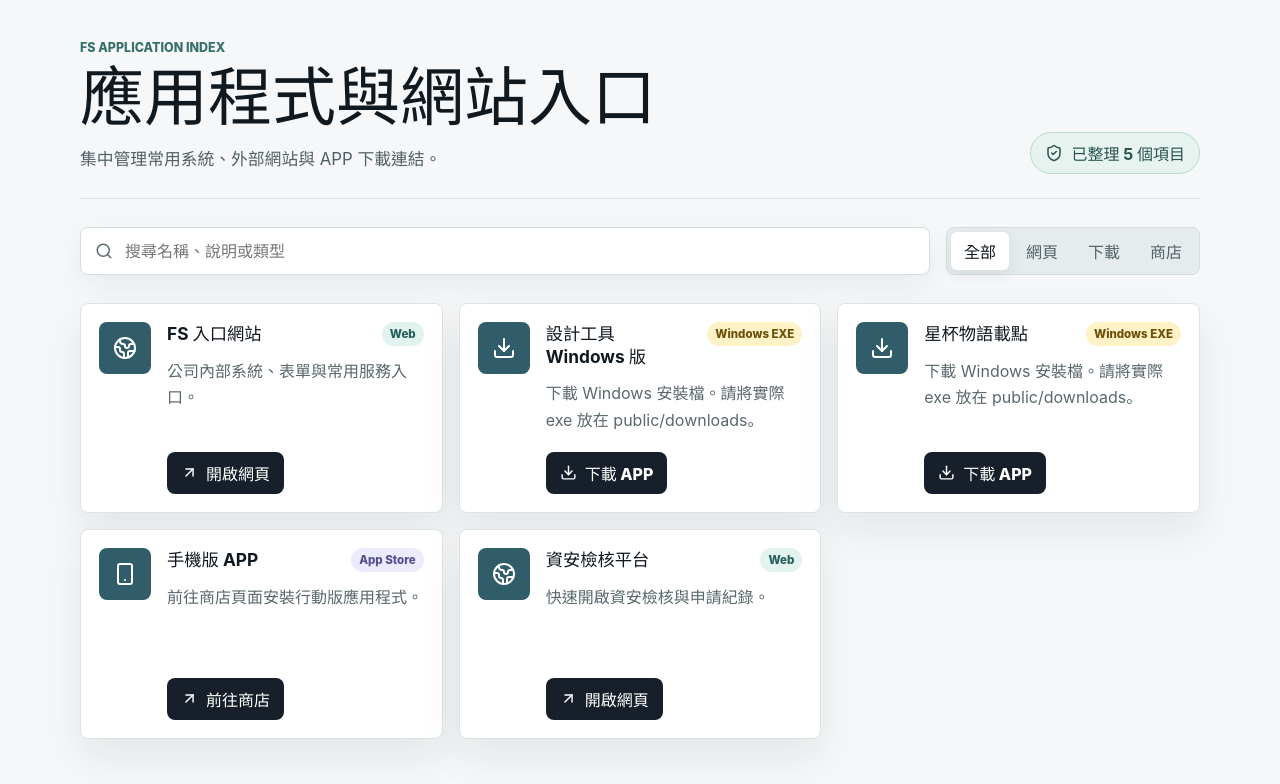
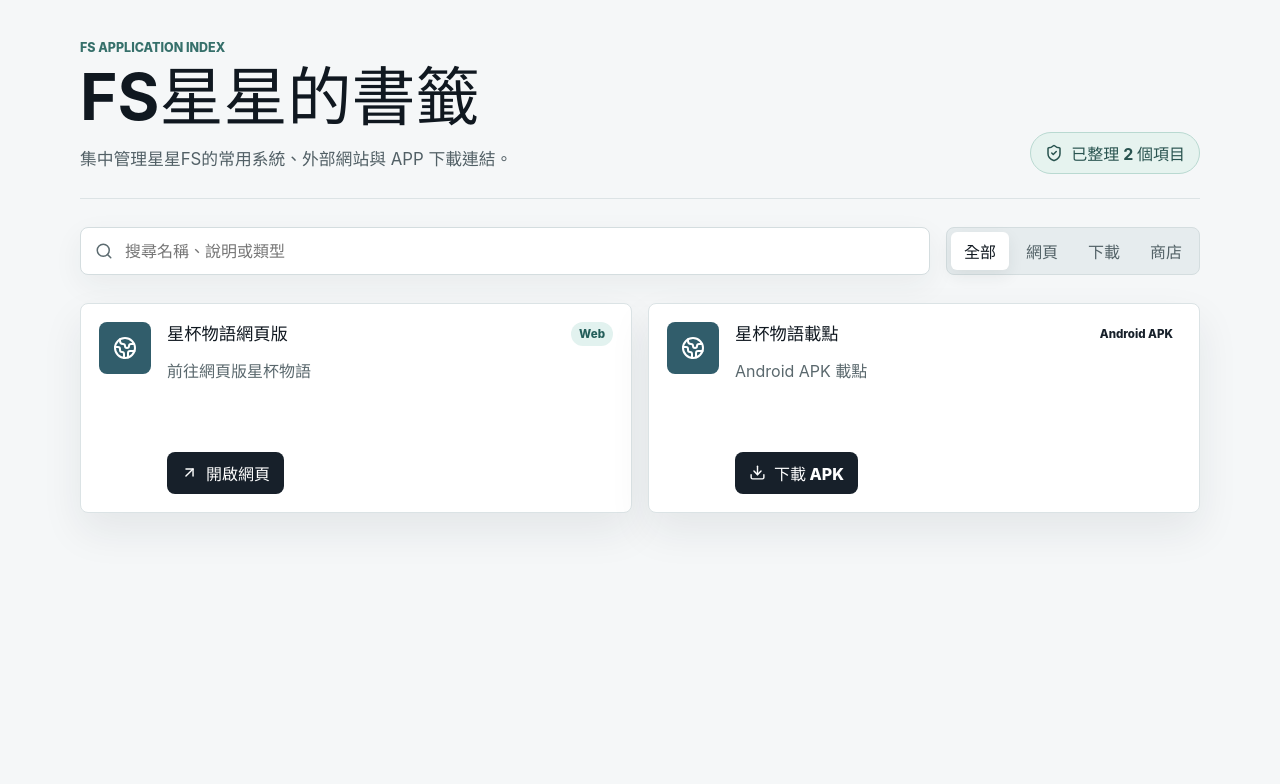
Before and after one commit to 1FS1/FSAppIndex, a React (Vite) app: page / in a window 1280 px wide. Shown: the top 784 px of the page. Built offline with nearby package versions, Linux system fonts and the light colour scheme.

Commit message:
更新網頁

```diff
--- a/src/App.jsx
+++ b/src/App.jsx
@@ -12,45 +12,62 @@ import {
 const downloadUrl = (fileName) => `${import.meta.env.BASE_URL}downloads/${fileName}`;
 
 const apps = [
+  // {
+  //   id: 'portal',
+  //   name: 'FS 入口網站',
+  //   description: '公司內部系統、表單與常用服務入口。',
+  //   type: 'web',
+  //   url: 'https://example.com',
+  //   meta: 'Web',
+  // },
+  // {
+  //   id: 'design-windows',
+  //   name: '設計工具 Windows 版',
+  //   description: '下載 Windows 安裝檔。請將實際 exe 放在 public/downloads。',
+  //   type: 'download',
+  //   url: downloadUrl('your-app.exe'),
+  //   meta: 'Windows EXE',
+  // },
+  // {
+  //   id: 'app-debug-apk',
+  //   name: '星杯物語載點',
+  //   description: '下載 Windows 安裝檔。請將實際 exe 放在 public/downloads。',
+  //   type: 'download',
+  //   url: downloadUrl('app-debug.apk'),
+  //   meta: 'Android APK',
+  // },
+  // {
+  //   id: 'mobile-store',
+  //   name: '手機版 APP',
+  //   description: '前往商店頁面安裝行動版應用程式。',
+  //   type: 'store',
+  //   url: 'https://play.google.com/store',
+  //   meta: 'App Store',
+  // },
+  // {
+  //   id: 'secure-tool',
+  //   name: '資安檢核平台',
+  //   description: '快速開啟資安檢核與申請紀錄。',
+  //   type: 'web',
+  //   url: 'https://example.com/security',
+  //   meta: 'Web',
+  // },
+
   {
     id: 'portal',
-    name: 'FS 入口網站',
-    description: '公司內部系統、表單與常用服務入口。',
+    name: '星杯物語網頁版',
+    description: '前往網頁版星杯物語',
     type: 'web',
-    url: 'https://example.com',
+    url: 'https://starcupstory-frontend.onrender.com/',
     meta: 'Web',
-  },
-  {
-    id: 'design-windows',
-    name: '設計工具 Windows 版',
-    description: '下載 Windows 安裝檔。請將實際 exe 放在 public/downloads。',
-    type: 'download',
-    url: downloadUrl('your-app.exe'),
-    meta: 'Windows EXE',
   },
   {
     id: 'app-debug-apk',
     name: '星杯物語載點',
-    description: '下載 Windows 安裝檔。請將實際 exe 放在 public/downloads。',
-    type: 'download',
+    description: 'Android APK 載點',
+    type: 'download-apk',
     url: downloadUrl('app-debug.apk'),
-    meta: 'Windows EXE',
-  },
-  {
-    id: 'mobile-store',
-    name: '手機版 APP',
-    description: '前往商店頁面安裝行動版應用程式。',
-    type: 'store',
-    url: 'https://play.google.com/store',
-    meta: 'App Store',
-  },
-  {
-    id: 'secure-tool',
-    name: '資安檢核平台',
-    description: '快速開啟資安檢核與申請紀錄。',
-    type: 'web',
-    url: 'https://example.com/security',
-    meta: 'Web',
+    meta: 'Android APK',
   },
 ];
 
@@ -69,6 +86,7 @@ function getTypeIcon(type) {
 
 function getAction(type) {
   if (type === 'download') return { label: '下載 APP', icon: Download, download: true };
+  if (type === 'download-apk') return { label: '下載 APK', icon: Download, download: true };
   if (type === 'store') return { label: '前往商店', icon: ArrowUpRight };
   return { label: '開啟網頁', icon: ArrowUpRight };
 }
@@ -128,8 +146,8 @@ export default function App() {
       <section className="workspace-header">
         <div>
           <p className="eyebrow">FS Application Index</p>
-          <h1>應用程式與網站入口</h1>
-          <p className="subtitle">集中管理常用系統、外部網站與 APP 下載連結。</p>
+          <h1>FS星星的書籤</h1>
+          <p className="subtitle">集中管理星星FS的常用系統、外部網站與 APP 下載連結。</p>
         </div>
         <div className="status-pill">
           <ShieldCheck size={18} />
```
Also changed, not shown: 2 other files (tests, documents, lock files or other folders).
